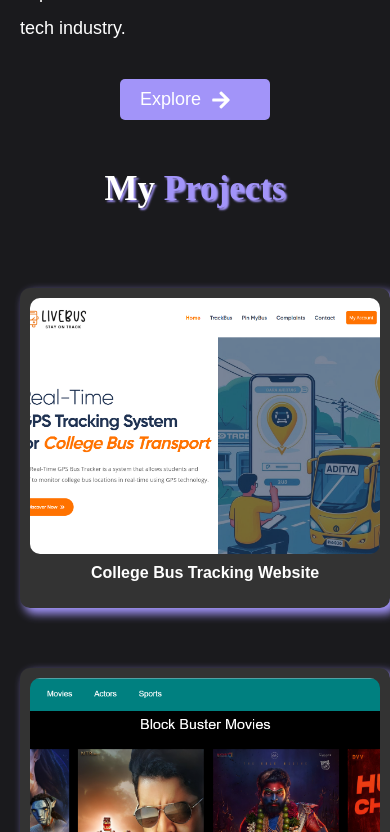
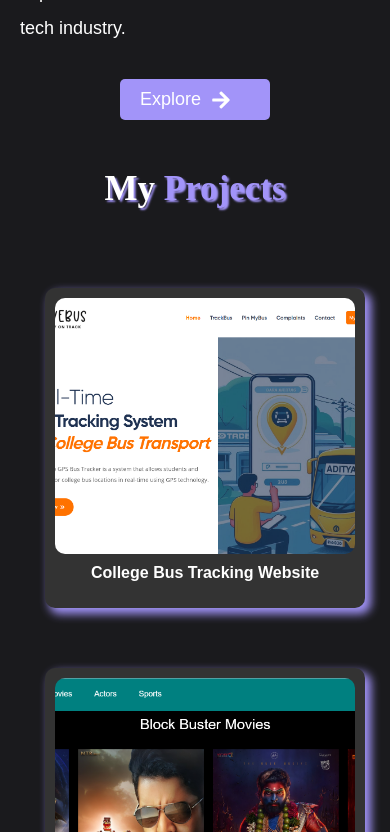
Before and after one commit to SravyaBulusu/Portfolio, a React (Vite) app: page / in a window 390 px wide. Shown: the part 2059-2891 px from the top of the page. Built offline with nearby package versions, Linux system fonts and the light colour scheme; a web font is replaced by a local one.

Commit message:
Updated portfolio

```diff
--- a/src/PageTwo1.css
+++ b/src/PageTwo1.css
@@ -105,6 +105,6 @@
 }
 @media (max-width:768px){
     .card{
-        width:350px
+        width:300px
     }
 }
```
